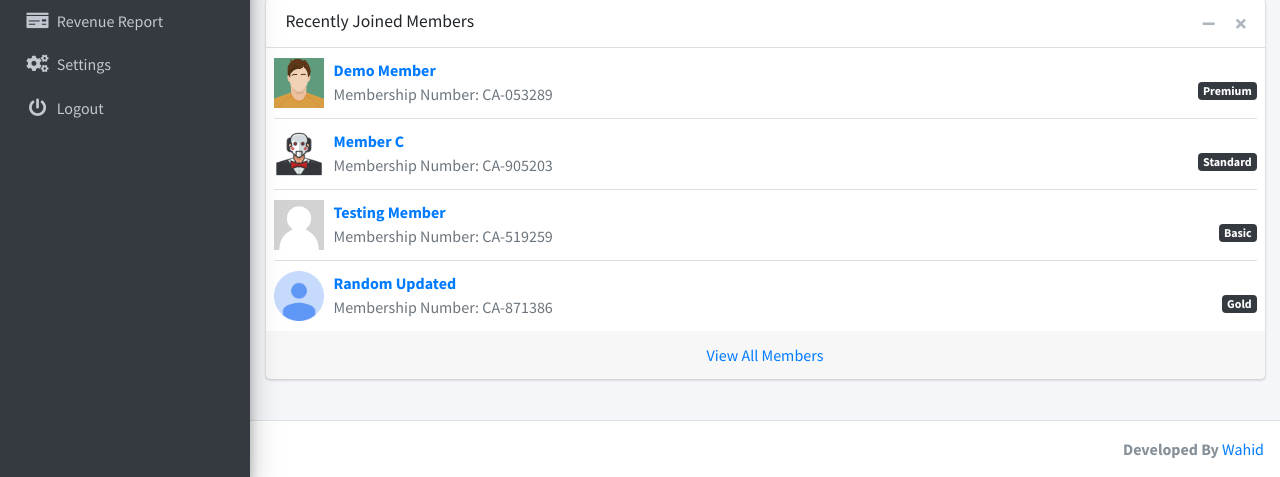
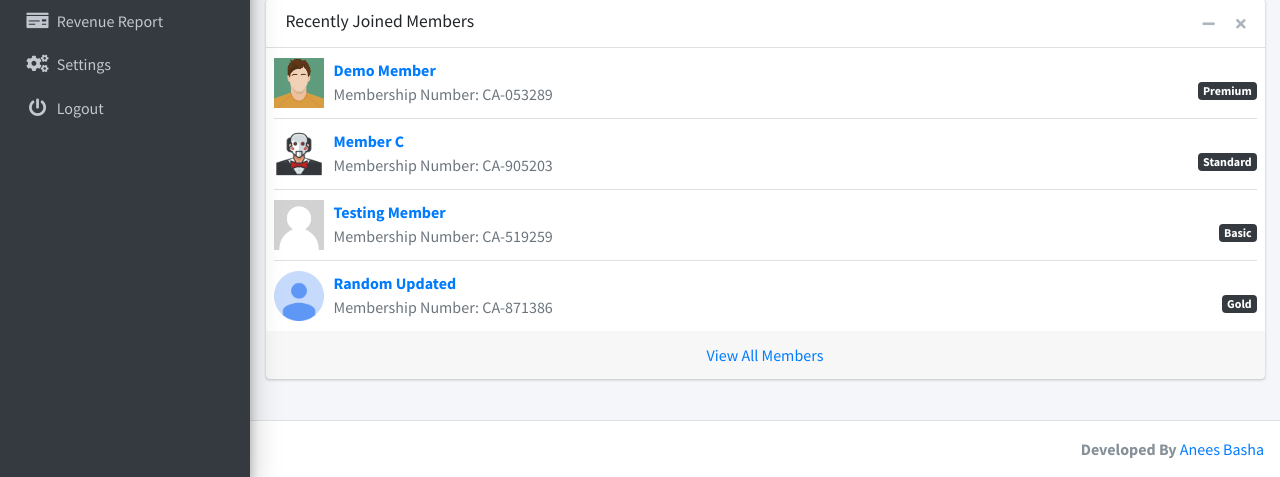
Before and after one commit to wahidcodes/rammpangaligal, a PHP site: page /dashboard.php in a window 1280 px wide. Shown: the part 323-800 px from the top of the page. Run offline with PHP 8.4, Linux system fonts and the light colour scheme; a user stored in the database is signed in; data comes from the database, SQL or seed files in the repository; some libraries are stand-ins or nearby versions.

Commit message:
changed name

```diff
--- a/dashboard.php
+++ b/dashboard.php
@@ -358,7 +358,7 @@ function getMembershipTypeName($membershipTypeId)
   <footer class="main-footer">
 
     <div class="float-right d-none d-sm-inline-block">
-      <b>Developed By</b> <a href="">Wahid</a>
+      <b>Developed By</b> <a href="">Anees Basha</a>
     </div>
   </footer>
 </div>
```
